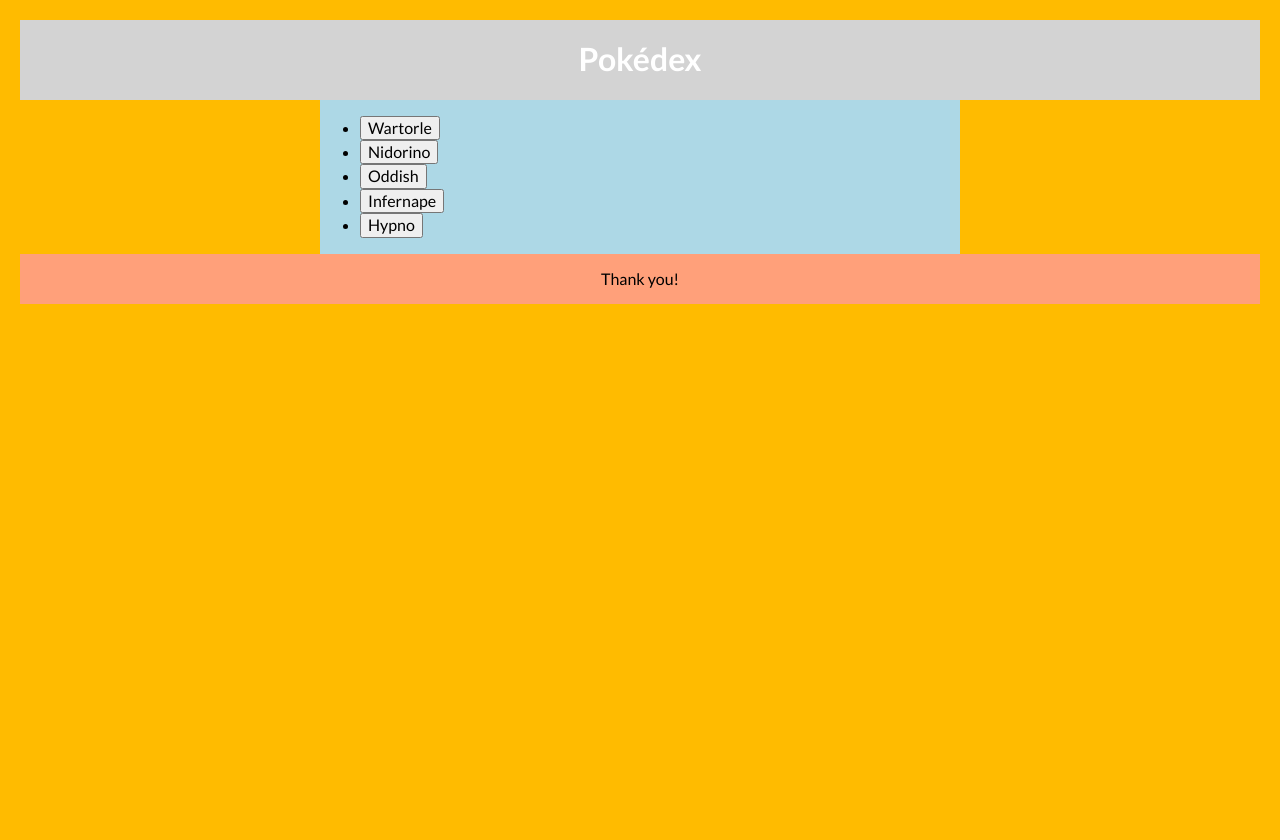
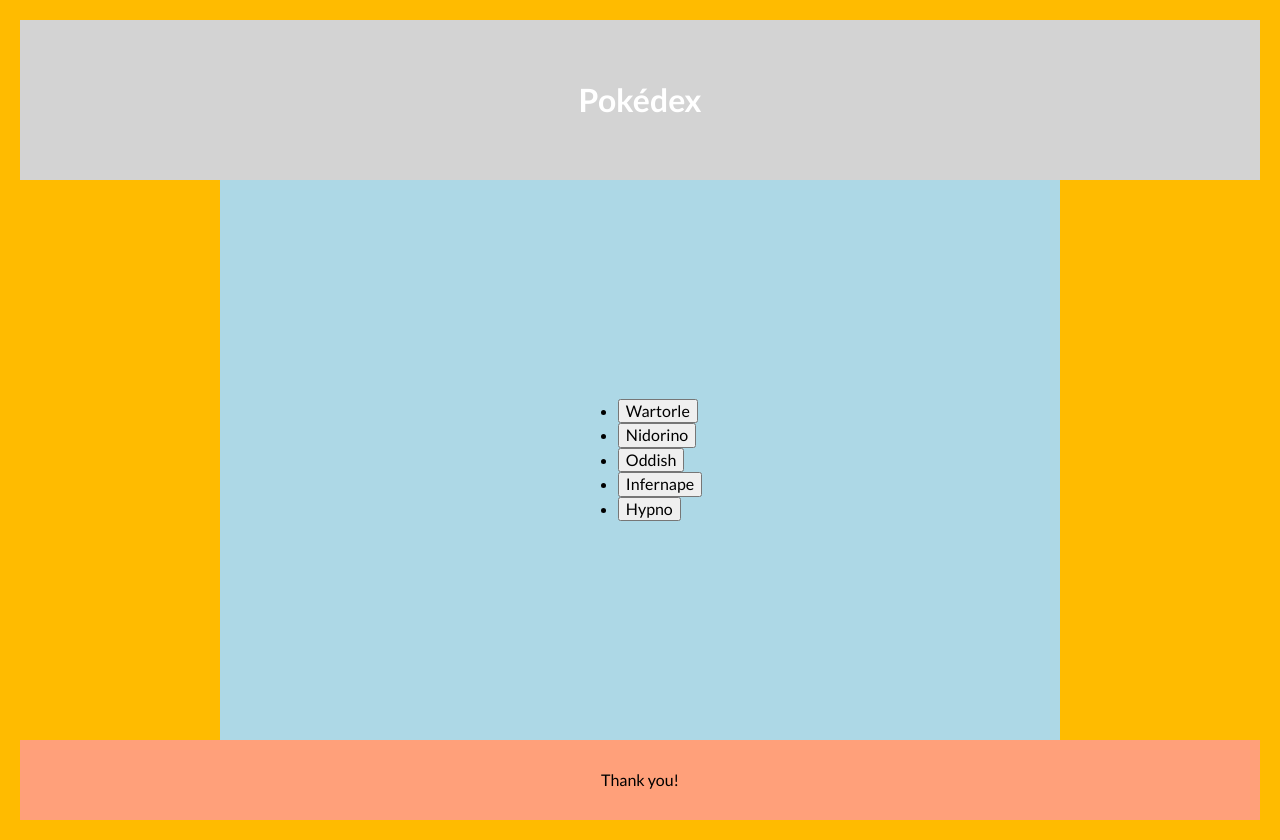
Before and after one commit to KiraSl/pokedex-app, a website: page index.html in a window 1280 px wide. Before the commit the page ends 800 px from the top, so only its background shows below. Drawn offline with nearby package versions, Linux system fonts and the light colour scheme.

Commit message:
Update grid layout

```diff
--- a/sass/main.scss
+++ b/sass/main.scss
@@ -19,37 +19,35 @@
 
 .wrapper {
   display: grid;
-  grid-template-columns: 300px auto 300px;
+  grid-template-columns: 200px auto 200px;
 }
 
-
+.page-header,
+.page-footer {
+  grid-column: 1 / 4;
+}
 
 .page-header {
-  grid-column: span 3;
   background-color: lightgray;
-
-  & h1 {
-    text-align: center;
-  }
+  height: 20vh;
 }
 
 .page-content {
-
   background-color: lightblue;
   grid-column: 2 / 3;
   grid-row: 2 / 3;
-}
-
-.pokemon-list {
-
+  height: 70vh;
 }
 
 .page-footer {
-  grid-column: span 3;
   background-color: lightsalmon;
+  height: 10vh;
+}
 
-  & p {
-   text-align: center;
-  }
-
+.page-header,
+.page-content,
+.page-footer {
+    display: flex;
+    align-items: center;
+    justify-content: center;
 }
```
Also changed, not shown: css/styles.css.
